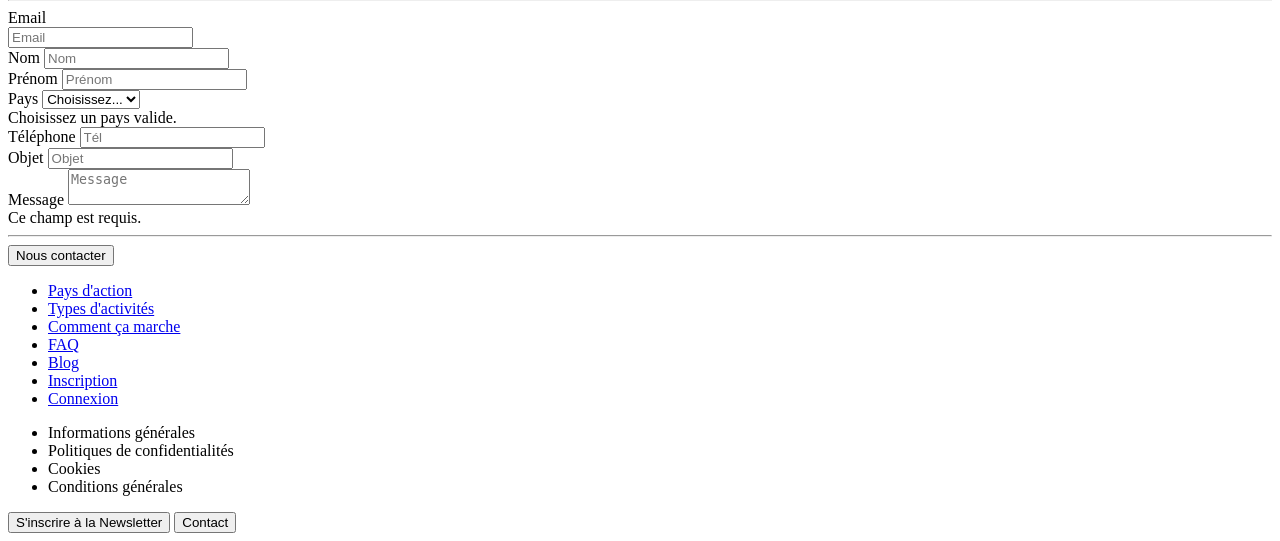
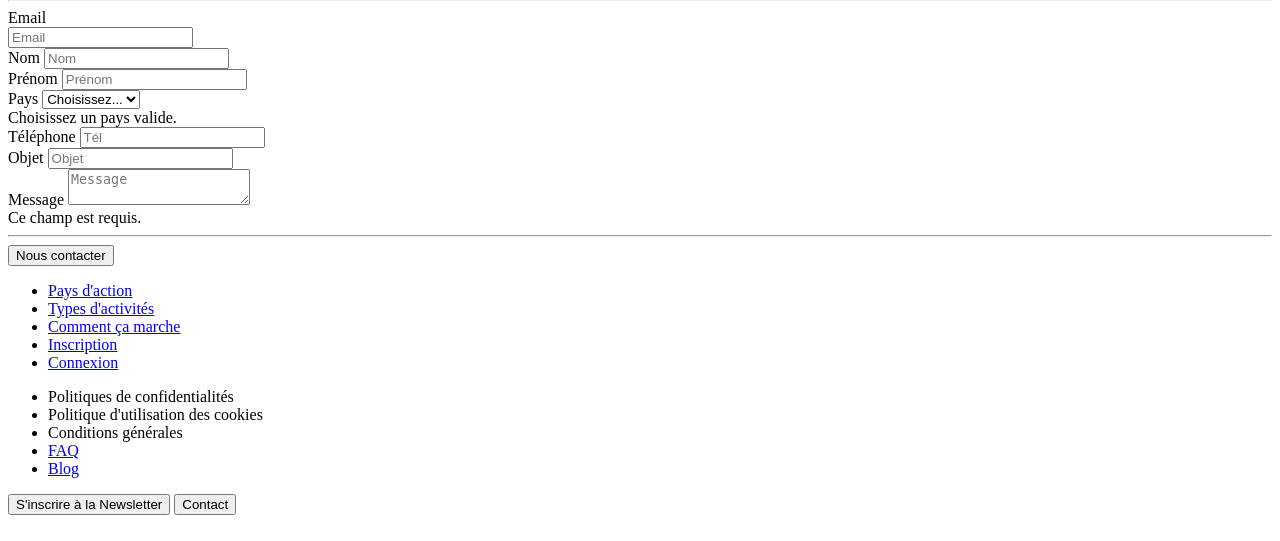
Before and after one commit to aurelnoe/projet_fil_rouge, a PHP site: template HUMAN_HELP/Templates/Contact/form_contact.php in a window 1280 px wide. Shown: the part 406-947 px from the top of the page. After the commit the page ends 921 px from the top, so only its background shows below. Run offline with PHP 8.4, Linux system fonts and the light colour scheme; the template is opened without the code that fills it, so the values that code supplies are empty.

Commit message:
modif footer

```diff
--- a/HUMAN_HELP/Templates/Bases/footer.php
+++ b/HUMAN_HELP/Templates/Bases/footer.php
@@ -5,18 +5,19 @@
             <li><a href="#navbarPays">Pays d'action</a></li>
             <li><a href="#navbarActivite">Types d'activités</a></li>
             <li><a href="/HUMAN_HELP/?q=Autres/comment_ca_marche">Comment ça marche</a></li>
-            <li><a href="/HUMAN_HELP/?q=FAQ/faq">FAQ</a></li>
-            <li><a href="/HUMAN_HELP/?q=Blog/liste_article">Blog</a></li>
             <li><a href="/HUMAN_HELP/?q=Security/form_inscription">Inscription</a></li>
             <li><a href="/HUMAN_HELP/?q=Security/form_connexion">Connexion</a></li>
         </ul>
         </div>
         <div class="col-md-4">
         <ul>
-            <li>Informations générales</li>
+
             <li>Politiques de confidentialités</li>
-            <li>Cookies</li>
+            <li>Politique d'utilisation des cookies</li>
             <li>Conditions générales</li>
+            <li><a href="/HUMAN_HELP/?q=FAQ/faq">FAQ</a></li>
+            <li><a href="/HUMAN_HELP/?q=Blog/liste_article">Blog</a></li>
+
         </ul>
         </div>
         <div class="col-md-4">
```
